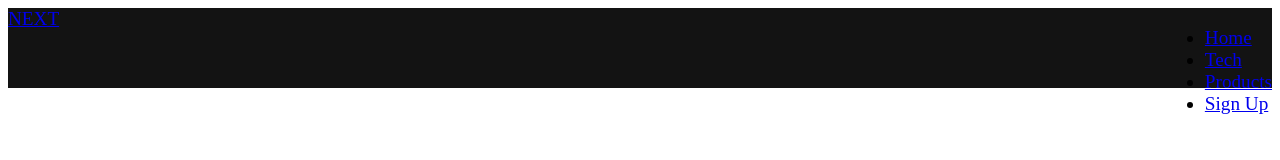
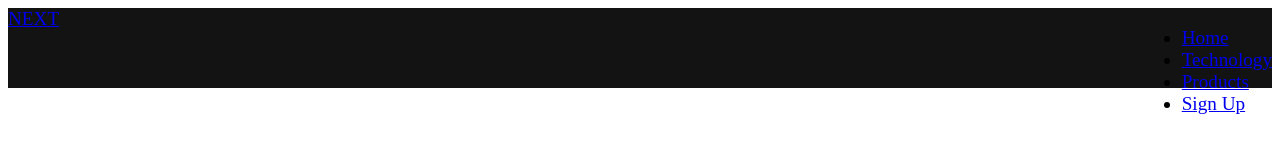
Before and after one commit to jeffinjk/Dash, a plain HTML site: page dashtest.html in a window 1280 px wide. Drawn offline with Linux system fonts and the light colour scheme.

Commit message:
modified

```diff
--- a/dashtest.html
+++ b/dashtest.html
@@ -21,7 +21,7 @@
                     <a href="/" class="navbar__links" >Home</a>
                 </li>
                 <li class="navbar__item">
-                    <a href="/tech" class="navbar__links" >Tech</a>
+                    <a href="/tech" class="navbar__links" >Technology</a>
                 </li>
                 <li class="navbar__item">
                     <a href="/products" class="navbar__links" >Products</a>
```
